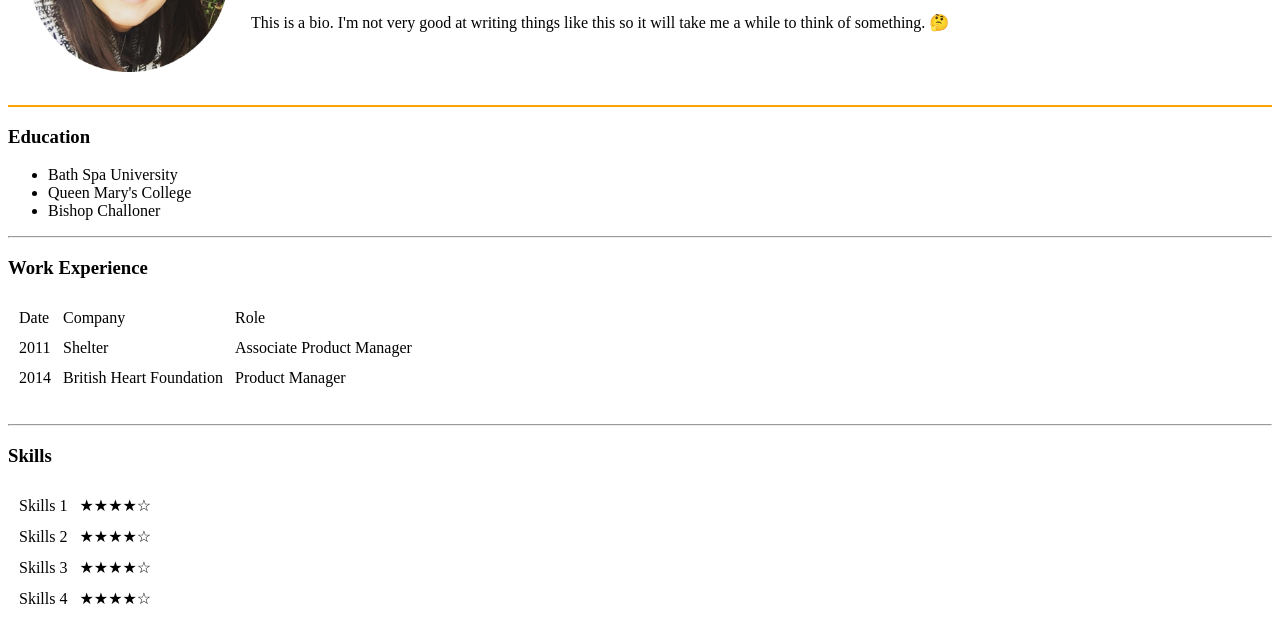
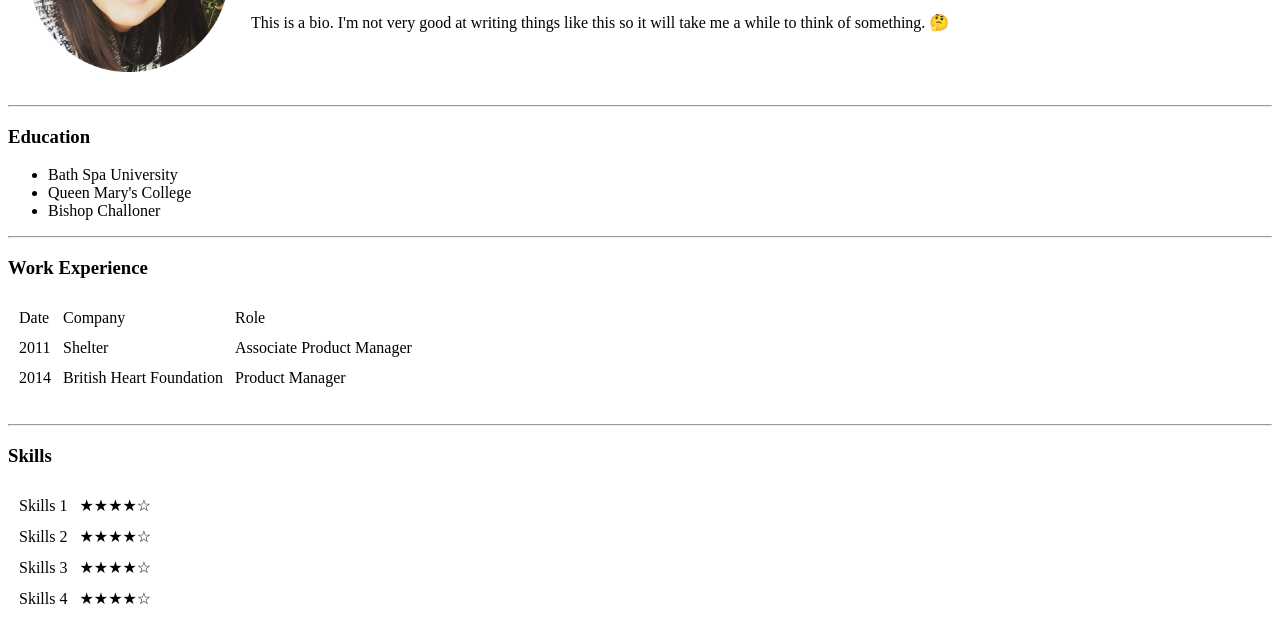
Before and after one commit to Cuzzles/cv, a plain HTML site: page index.html in a window 1280 px wide. Shown: the part 157-800 px from the top of the page. Drawn offline with Linux system fonts and the light colour scheme.

Commit message:
Updated line break to remove color

```diff
--- a/index.html
+++ b/index.html
@@ -15,7 +15,7 @@
         it will take me a while to think of something. 🤔</p> </td>
   </table>
 
-  <hr size=2 color=orange noshade>
+  <hr>
   <h3>Education</h3>
   <ul>
     <li>Bath Spa University</li>
```
